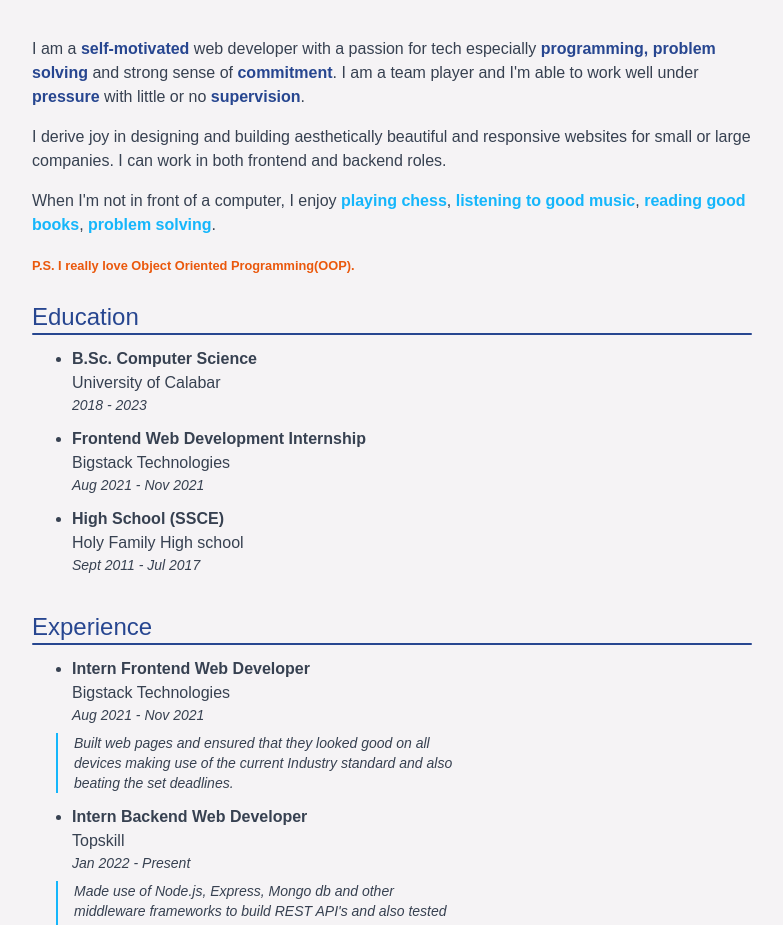
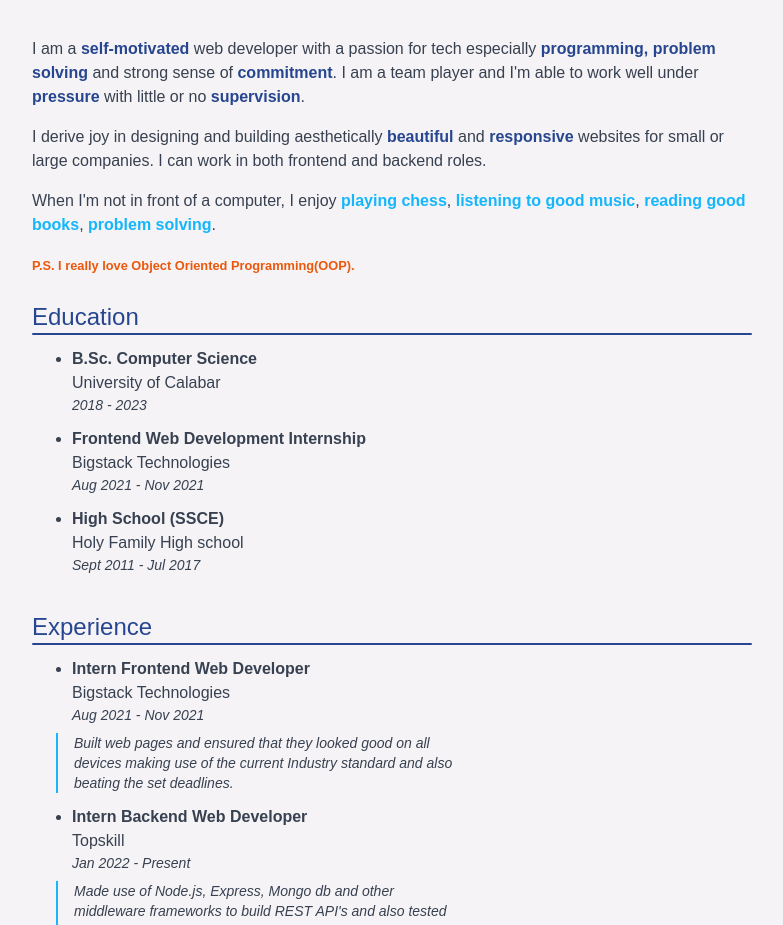
Before and after one commit to DanUgbeye/Portfolio, a website: page dist/index.html in a window 1280 px wide. Shown: the part 893-1818 px from the top of the page, without its empty margins (248-1031 px from the left). Drawn offline with Linux system fonts and the light colour scheme.

Commit message:
about section updates

```diff
--- a/dist/index.html
+++ b/dist/index.html
@@ -124,7 +124,7 @@
           </p>
 
           <p class=" text-gray-700 mb-4 ">
-            I derive joy in designing and building aesthetically beautiful and responsive websites for small or large companies. I can work in both frontend and backend roles.
+            I derive joy in designing and building aesthetically <span class=" text-[#274690] font-semibold ">beautiful</span> and <span class=" text-[#274690] font-semibold ">responsive</span> websites for small or large companies. I can work in both frontend and backend roles.
           </p>
 
 
```
